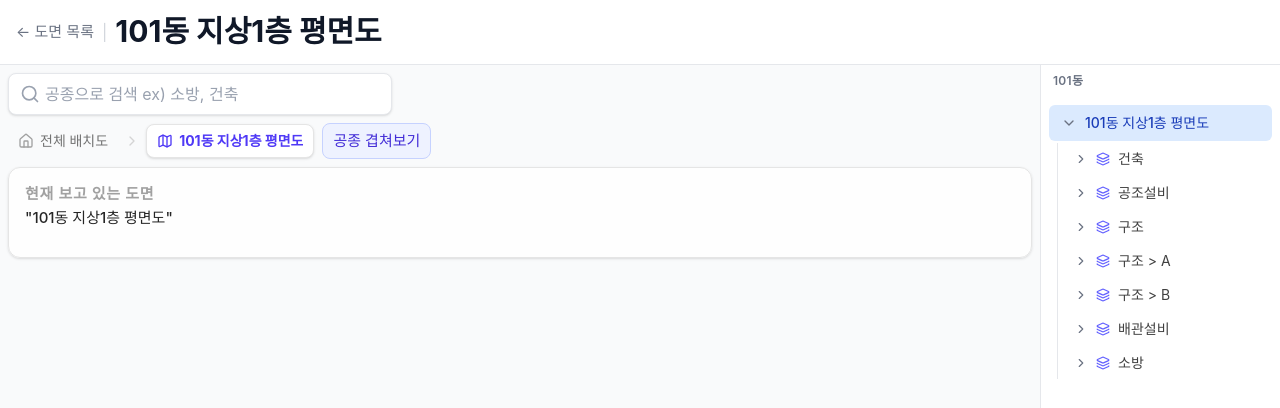
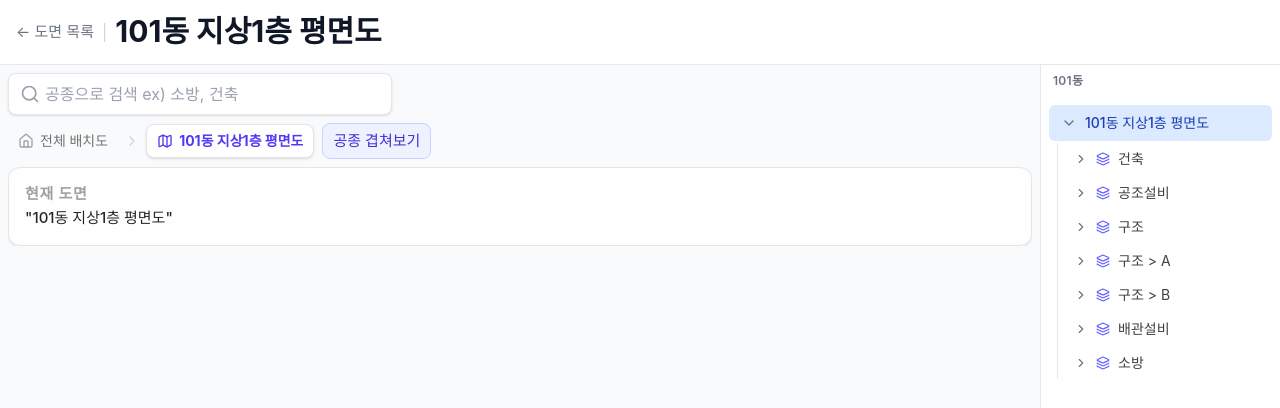
Before and after one commit to seong5/TimworkAssignment, a React (Vite) app: page /drawing/101building in a window 1280 px wide. Shown: the top 408 px of the page. Built offline with nearby package versions, Linux system fonts and the light colour scheme.

Commit message:
변경사항 및 내용 스타일 수정

```diff
--- a/src/entities/project/index.ts
+++ b/src/entities/project/index.ts
@@ -27,6 +27,7 @@ export {
   getImageForSelection,
   getDisciplineLabel,
   getRevisionChanges,
+  getRevisionDescription,
   getRevisionDate,
   SPACE_LIST,
   getDefaultDrawingIdForSlug,
--- a/src/entities/project/lib/normalizedDrawings.ts
+++ b/src/entities/project/lib/normalizedDrawings.ts
@@ -250,6 +250,18 @@ export function getRevisionChanges(
   return Array.isArray(rev?.changes) ? rev.changes : []
 }
 
+export function getRevisionDescription(
+  data: NormalizedProjectData,
+  drawingId: string,
+  disciplineKey: string | null,
+  revisionVersion: string | null,
+): string | null {
+  if (!drawingId || !disciplineKey || !revisionVersion) return null
+  const revisions = getRevisionsForDiscipline(data, drawingId, disciplineKey)
+  const rev = revisions.find((r) => r.version === revisionVersion)
+  return rev?.description ?? null
+}
+
 export function getRevisionDate(
   data: NormalizedProjectData,
   drawingId: string,
--- a/src/features/drawing-explorer/ui/Breadcrumb.tsx
+++ b/src/features/drawing-explorer/ui/Breadcrumb.tsx
@@ -17,6 +17,7 @@ export interface BreadcrumbProps {
   revisionVersion?: string | null
   revisionDate?: string | null
   revisionChanges?: string[]
+  revisionDescription?: string | null
   trailing?: React.ReactNode
 }
 
@@ -29,6 +30,7 @@ export function Breadcrumb({
   revisionVersion = null,
   revisionDate = null,
   revisionChanges = [],
+  revisionDescription = null,
   trailing,
 }: BreadcrumbProps) {
   const spaceCrumbs: CrumbItem[] = pathIds.map((id) => ({
@@ -131,10 +133,11 @@ export function Breadcrumb({
         {trailing != null ? <div className="shrink-0">{trailing}</div> : null}
       </div>
       {drawingName && (
-        <div className="rounded-lg border border-neutral-200 bg-white/80 px-2 py-2 shadow-sm sm:px-2.5 sm:py-2.5 lg:rounded-xl lg:px-4 lg:py-4 landscape:px-3 landscape:py-3 landscape:sm:px-4 landscape:sm:py-4">
-          <div className="mb-1.5 sm:mb-1.5 lg:mb-3 landscape:mb-2 landscape:sm:mb-3">
+        <div className="overflow-x-auto">
+          <div className="flex min-w-max flex-row gap-4 rounded-lg border border-neutral-200 bg-white/80 px-2 py-2 shadow-sm sm:gap-6 sm:px-2.5 sm:py-2.5 lg:gap-8 lg:rounded-xl lg:px-4 lg:py-4 landscape:gap-4 landscape:px-3 landscape:py-3 landscape:sm:gap-6 landscape:sm:px-4 landscape:sm:py-4">
+            <div className="min-w-0 shrink-0">
               <span className="mb-0.5 block text-[9px] font-bold uppercase tracking-wider text-neutral-400 sm:mb-0.5 sm:text-[10px] lg:mb-1 lg:text-[15px] landscape:mb-1 landscape:text-[10px] landscape:sm:text-xs landscape:lg:text-[15px]">
-              현재 보고 있는 도면
+                현재 도면
               </span>
               <p className="text-[10px] font-medium leading-snug text-neutral-800 sm:text-[15px] landscape:text-[10px] landscape:sm:text-[15px]">
                 {disciplineShort ? (
@@ -158,10 +161,12 @@ export function Breadcrumb({
                 )}
               </p>
             </div>
+            {(revisionChanges.length > 0 || (revisionDescription != null && revisionDescription !== '')) && (
+              <>
                 {revisionChanges.length > 0 && (
-            <div>
-              <span className="mb-0.5 block text-[9px] font-bold uppercase tracking-wider text-neutral-400 sm:text-[10px] lg:text-[15px] landscape:mb-1 landscape:text-[10px] landscape:sm:text-xs landscape:lg:text-[15px]">
-                변경 사항
+                  <div className="min-w-0 shrink-0 border-l border-neutral-200 pl-4 sm:pl-6 landscape:pl-4 landscape:sm:pl-6">
+                    <span className="mb-0.5 block text-[9px] font-bold uppercase tracking-wider text-neutral-400 sm:text-[10px] lg:mb-1 lg:text-[15px] landscape:mb-1 landscape:text-[10px] landscape:sm:text-xs landscape:lg:text-[15px]">
+                      변경사항
                     </span>
                     <ul className="mt-0.5 list-inside list-disc space-y-0.5 text-[10px] text-neutral-700 sm:text-[11px] lg:text-sm xl:text-[15px] landscape:text-xs landscape:sm:text-sm landscape:lg:text-sm landscape:xl:text-[15px]">
                       {revisionChanges.map((change, i) => (
@@ -170,6 +175,19 @@ export function Breadcrumb({
                     </ul>
                   </div>
                 )}
+                {revisionDescription != null && revisionDescription !== '' && (
+                  <div className="min-w-0 shrink-0 border-l border-neutral-200 pl-4 sm:pl-6 landscape:pl-4 landscape:sm:pl-6">
+                    <span className="mb-0.5 block text-[9px] font-bold uppercase tracking-wider text-neutral-400 sm:text-[10px] lg:mb-1 lg:text-[15px] landscape:mb-1 landscape:text-[10px] landscape:sm:text-xs landscape:lg:text-[15px]">
+                      내용
+                    </span>
+                    <p className="mt-0.5 text-[10px] text-neutral-700 sm:text-[11px] lg:text-sm xl:text-[15px] landscape:text-xs landscape:sm:text-sm landscape:lg:text-sm landscape:xl:text-[15px]">
+                      {revisionDescription}
+                    </p>
+                  </div>
+                )}
+              </>
+            )}
+          </div>
         </div>
       )}
     </div>
--- a/src/widgets/drawing-explorer/DrawingExplorerWidget.tsx
+++ b/src/widgets/drawing-explorer/DrawingExplorerWidget.tsx
@@ -8,6 +8,7 @@ import {
   getDisciplineLabel,
   getLatestRevision,
   getRevisionChanges,
+  getRevisionDescription,
   getRevisionDate,
   getRevisionsForDiscipline,
   getRootChildIds,
@@ -488,6 +489,12 @@ export function DrawingExplorerWidget({
                     selection.disciplineKey,
                     selection.revisionVersion,
                   )}
+                  revisionDescription={getRevisionDescription(
+                    data,
+                    selection.drawingId,
+                    selection.disciplineKey,
+                    selection.revisionVersion,
+                  )}
                   trailing={
                     isCurrentLatestRevision || canCompare || canOverlay ? (
                       <div className="flex flex-wrap items-center gap-2">
```
Lines whose indentation alone changed are shown as unchanged.
